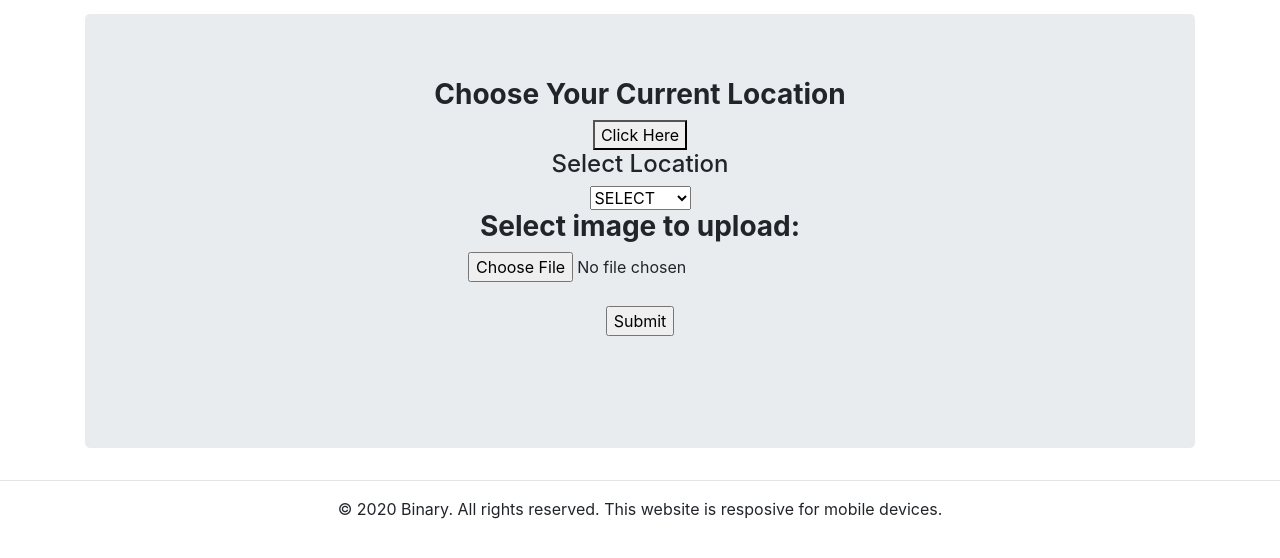
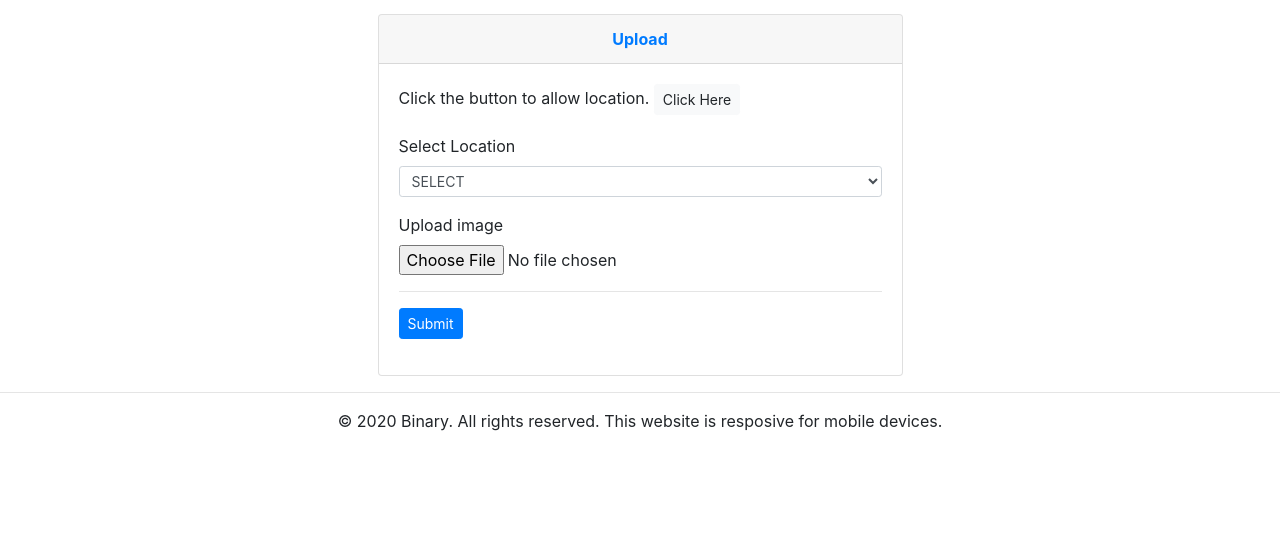
Before and after one commit to vkgupta857/RA26_Binary_WIMDR, a Flask app: page /upload in a window 1280 px wide. Shown: the part 56-614 px from the top of the page. Run offline with Flask 2, Linux system fonts and the light colour scheme; some libraries are stand-ins or nearby versions.

Commit message:
Update design of upload page

```diff
--- a/app/templates/upload.html
+++ b/app/templates/upload.html
@@ -7,35 +7,38 @@
 {% block body %}
 
 <div class="container">
-
-    <div class="jumbotron">
-        <div class="block">
-            <center>
+    <div class="col-md-6 offset-md-3">
+        <div class="card">
+            <div class="card-header text-center text-primary"><b>Upload</b></div>
+            <div class="card-body">
                 <form action="/submit" method="post" enctype="multipart/form-data">
-                    <h3><b>Choose Your Current Location</b></h3>
-
-                    <button onclick="getLocation(event)">Click Here</button>
-
-
-                    <br>
-                    <h4>Select Location</h4>
-
-                    <select name="menu" id="state">
-
+                    <div class="form-group">
+                        <label for="location">Click the button to allow location.</label>
+                        <button class="btn btn-sm btn-light" onclick="getLocation(event)">Click Here</button>
+                    </div>
+                    <div class="form-group">
+                        <label for="location">Select Location</label>
+                        <select class="form-control form-control-sm" name="menu" id="state">
                             <option>SELECT</option>
                             <option value="Ranjhi">Ranjhi</option>
-
                             <option value="Gol Bazar">Gol Bazar</option>
-
                             <option value="Sadar">Sadar</option>
                             <option value="Ghamapur">Ghamapur</option>
-
                         </select>
-
-                    <h3> <b> Select image to upload:</b></h3>
-                    <input type="file" name="fileToUpload" id="fileToUpload"><br><br>
-                    <input type="submit" onclick="return myFunction()" value="Submit">
+                    </div>
+                    <div class="form-group">
+                        <label for="fileToUpload">Upload image</label>
+                        <input type="file" name="fileToUpload" id="fileToUpload" class="form-control-file">
+                    </div>
+                    <hr>
+                    <div class="form-group">
+                        <button class="btn btn-sm btn-primary" onclick="return myFunction()">Submit</button>
+                    </div>
                 </form>
+            </div>
+        </div>
+    </div>
+</div>
 
 <script>
     var x;
@@ -53,31 +56,11 @@
         y = position.coords.longitude;
         alert(x + "," + y);
     }
-                </script>
-                <br><br>
 
-
-
-                <script>
     function myFunction() {
-
         alert("Image Uploaded successfully!");
     }
 
   </script>
 
-
-
-
-
-
-            </center>
-        </div>
-    </div>
-
-    <script type=text/javascript>
-    $SCRIPT_ROOT = {{ request.script_root|tojson|safe }};
-  </script>
-</div>
-
 {% endblock %}
```
Lines whose indentation alone changed are shown as unchanged.
